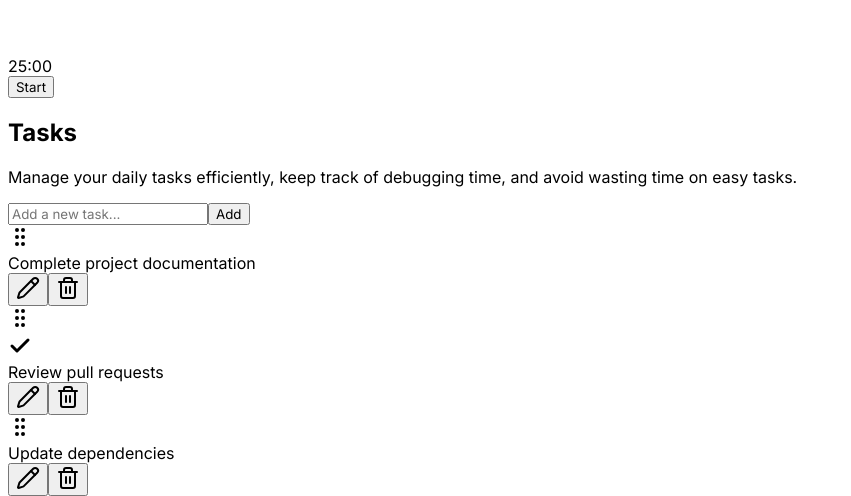
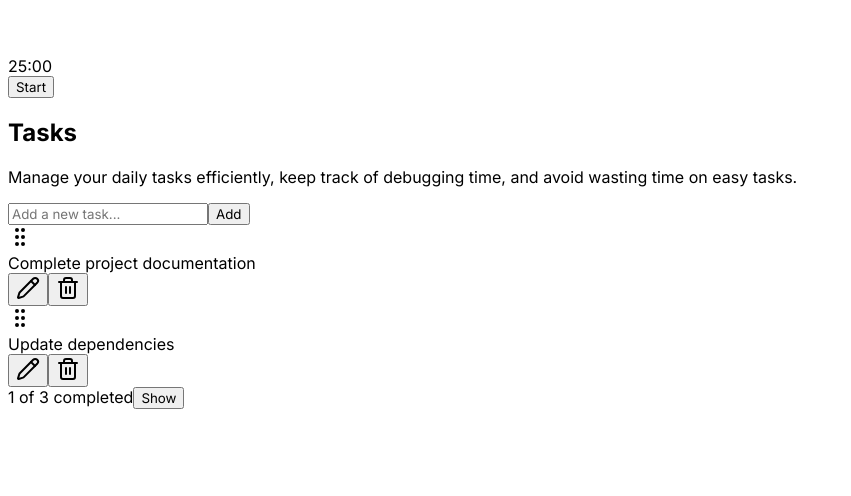
Before and after one commit to dhomini-rabelo/timertasks, a React (Vite) app in the folder packages/frontend/timertasks/: page / in a window 1280 px wide. Shown: the part 1724-2220 px from the top of the page, without its empty margins (0-851 px from the left). After the commit the page ends 2133 px from the top, so only its background shows below. Built offline with nearby package versions, Linux system fonts and the light colour scheme.

Commit message:
feat: list completed tasks

```diff
--- a/packages/frontend/timertasks/src/layout/styles/global.css
+++ b/packages/frontend/timertasks/src/layout/styles/global.css
@@ -19,6 +19,7 @@
   --color-Black-200: #89909E;
   --color-Black-300: #4B5563;
   --color-Black-400: #9CA3AF;
+  --color-Black-450: #79818e;
   --color-Black-500: #374151;
   --color-Black-600: #BEC5D1;
   --color-Black-700: #1F2937;
--- /dev/null
+++ b/packages/frontend/timertasks/src/pages/index/components/IndexCompletedTaskItem.tsx
@@ -0,0 +1,28 @@
+import { Check } from "lucide-react";
+
+interface Task {
+  id: string;
+  title: string;
+  completed: boolean;
+}
+
+interface IndexCompletedTaskItemProps {
+  task: Task;
+}
+
+export function IndexCompletedTaskItem({ task }: IndexCompletedTaskItemProps) {
+  return (
+    <div className="group flex items-center justify-between p-4 rounded-[12px] bg-white border border-Black-600/30 opacity-95">
+      <div className="flex items-center gap-4 flex-1">
+        <div className="w-5 h-5" />{" "}
+        {/* Placeholder for drag handle alignment */}
+        <div className="w-6 h-6 rounded-full border-2 flex items-center justify-center border-Green-400 bg-Green-400 shrink-0">
+          <Check className="w-4 h-4 text-White" strokeWidth={3} />
+        </div>
+        <span className="text-sm font-medium text-Black-450 line-through break-all">
+          {task.title}
+        </span>
+      </div>
+    </div>
+  );
+}
--- /dev/null
+++ b/packages/frontend/timertasks/src/pages/index/components/IndexFooter.tsx
@@ -0,0 +1,32 @@
+import { Button } from "../../../layout/components/atoms/Button";
+
+interface IndexFooterProps {
+  completedCount: number;
+  totalCount: number;
+  showCompleted: boolean;
+  onToggleShowCompleted: () => void;
+}
+
+export function IndexFooter({
+  completedCount,
+  totalCount,
+  showCompleted,
+  onToggleShowCompleted,
+}: IndexFooterProps) {
+  return (
+    <div className="flex items-center justify-between py-2 border-b border-Black-600/20">
+      <span className="text-sm text-Black-450 font-medium">
+        {completedCount} of {totalCount} completed
+      </span>
+      {completedCount > 0 && (
+        <Button
+          variant="secondary"
+          onClick={onToggleShowCompleted}
+          className="text-xs px-3 py-1.5 h-auto"
+        >
+          {showCompleted ? "Hide" : "Show"}
+        </Button>
+      )}
+    </div>
+  );
+}
--- a/packages/frontend/timertasks/src/pages/index/components/IndexTasks.tsx
+++ b/packages/frontend/timertasks/src/pages/index/components/IndexTasks.tsx
@@ -12,13 +12,27 @@ import {
   sortableKeyboardCoordinates,
   verticalListSortingStrategy,
 } from "@dnd-kit/sortable";
+import { useState } from "react";
 import { Box } from "../../../layout/components/atoms/Box";
 import { useTasks } from "../hooks/useTasks";
 import { IndexAddInput } from "./IndexAddInput";
+import { IndexCompletedTaskItem } from "./IndexCompletedTaskItem";
+import { IndexFooter } from "./IndexFooter";
 import { IndexSortableTaskItem } from "./IndexSortableTaskItem";
+
+interface IndexTasksState {
+  showCompleted: boolean;
+}
 
 export function IndexTasks() {
   const { state, actions } = useTasks();
+  const [localState, setLocalState] = useState<IndexTasksState>({
+    showCompleted: false,
+  });
+  const activeTasks = state.tasks.filter((task) => !task.completed);
+  const completedTasks = state.tasks.filter((task) => task.completed);
+  const completedCount = completedTasks.length;
+  const totalCount = state.tasks.length;
 
   const sensors = useSensors(
     useSensor(PointerSensor),
@@ -33,6 +47,13 @@ export function IndexTasks() {
     if (over && active.id !== over.id) {
       actions.reorderTasks(active.id as string, over.id as string);
     }
+  }
+
+  function handleToggleShowCompleted() {
+    setLocalState((prev) => ({
+      ...prev,
+      showCompleted: !prev.showCompleted,
+    }));
   }
 
   return (
@@ -53,9 +74,11 @@ export function IndexTasks() {
         />
 
         <div className="flex flex-col gap-3">
-          {state.tasks.length === 0 ? (
+          {activeTasks.length === 0 ? (
             <div className="text-center py-8 text-Black-400">
-              No tasks yet. Add one above!
+              {state.tasks.length > 0
+                ? "All tasks completed!"
+                : "No tasks yet. Add one above!"}
             </div>
           ) : (
             <DndContext
@@ -64,10 +87,10 @@ export function IndexTasks() {
               onDragEnd={handleDragEnd}
             >
               <SortableContext
-                items={state.tasks.map((task) => task.id)}
+                items={activeTasks.map((task) => task.id)}
                 strategy={verticalListSortingStrategy}
               >
-                {state.tasks.map((task, index) => (
+                {activeTasks.map((task, index) => (
                   <IndexSortableTaskItem
                     key={task.id}
                     task={task}
@@ -86,6 +109,21 @@ export function IndexTasks() {
             </DndContext>
           )}
         </div>
+
+        <IndexFooter
+          completedCount={completedCount}
+          totalCount={totalCount}
+          showCompleted={localState.showCompleted}
+          onToggleShowCompleted={handleToggleShowCompleted}
+        />
+
+        {localState.showCompleted && completedTasks.length > 0 && (
+          <div className="flex flex-col gap-3">
+            {completedTasks.map((task) => (
+              <IndexCompletedTaskItem key={task.id} task={task} />
+            ))}
+          </div>
+        )}
       </div>
     </Box>
   );
```
